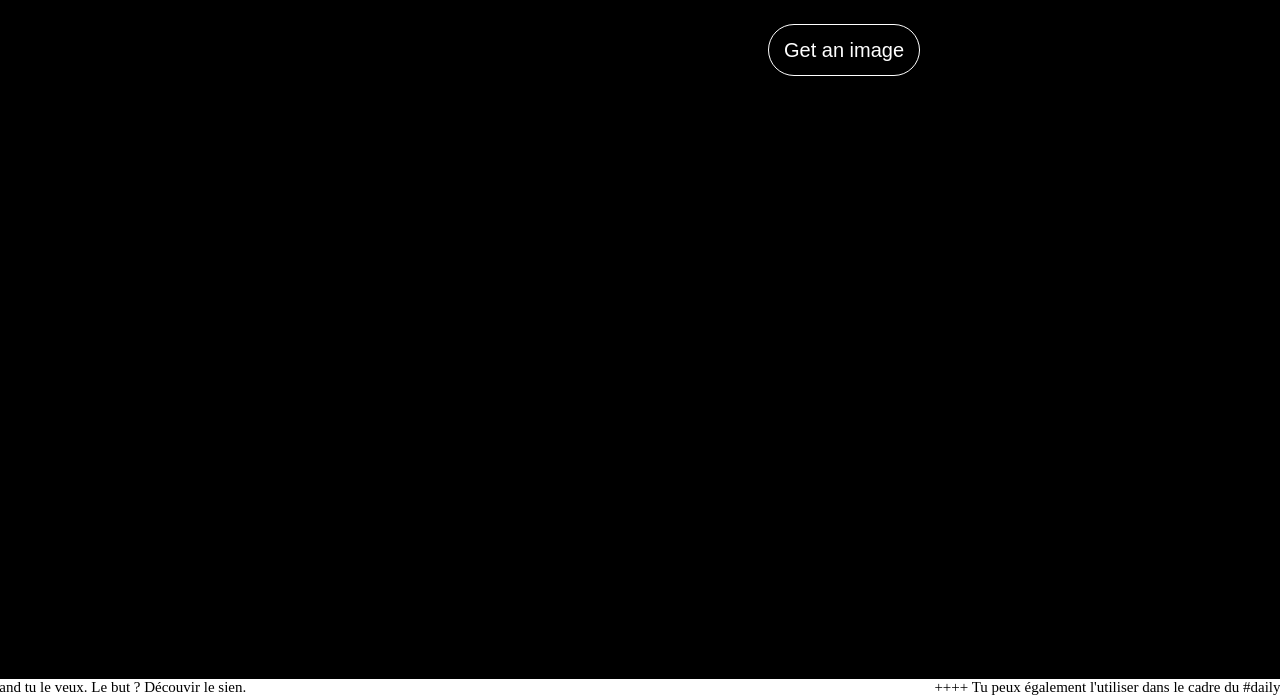
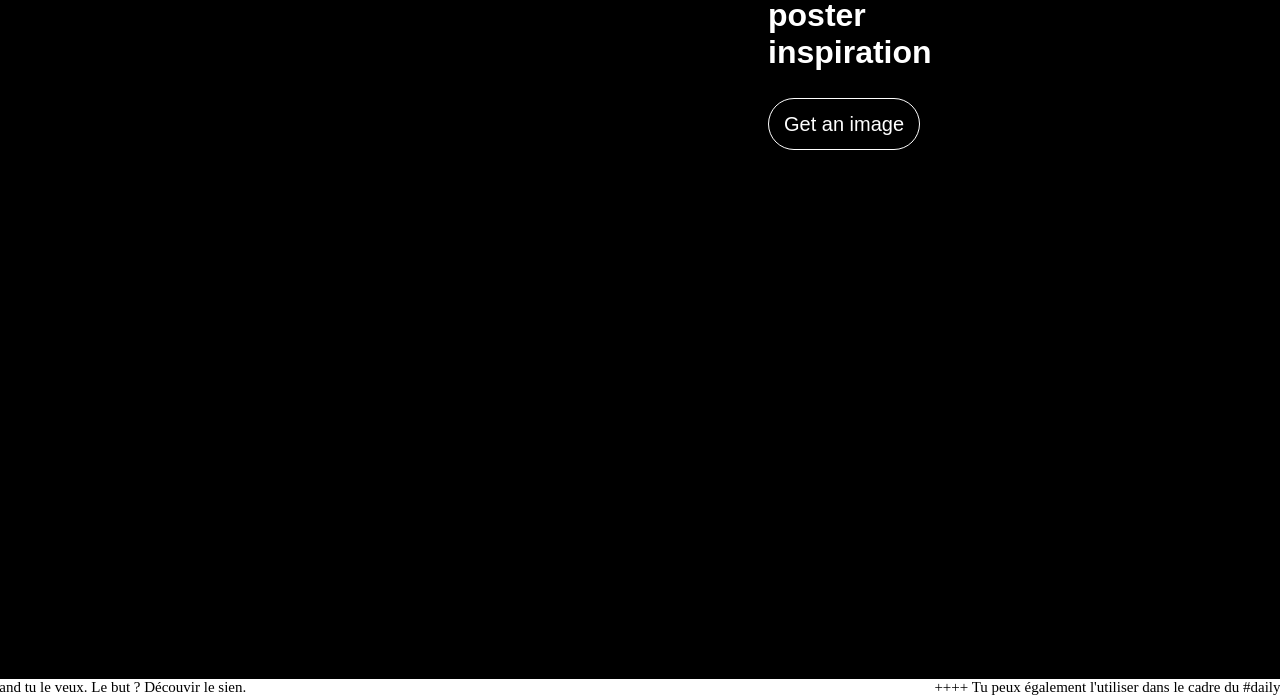
Before and after one commit to agathebordeau/DailyPosterInspiration, a plain HTML site: page index.html in a window 1280 px wide. Shown: the part 101-800 px from the top of the page. Drawn offline with nearby package versions, Linux system fonts and the light colour scheme.

Commit message:
Update index.html

```diff
--- a/index.html
+++ b/index.html
@@ -15,7 +15,7 @@
 <div class="randomimage">
 
   <div class="stuff">
-    <h1>Daily poster inspiration</h1>
+    <h1>Daily <br>poster <br>inspiration</h1>
     <input type="button" onclick="randomString();" value="Get an image" />
     <div id="output"></div>
   </div>
```
